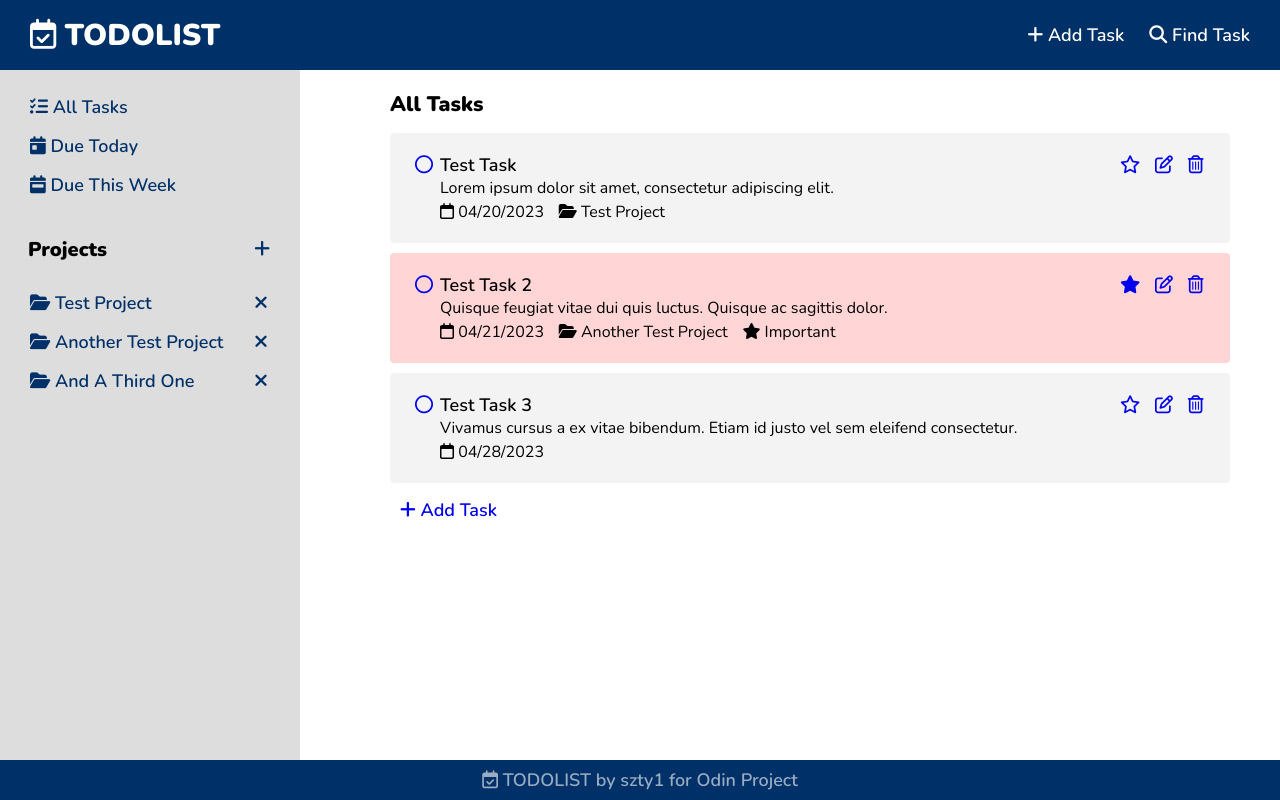
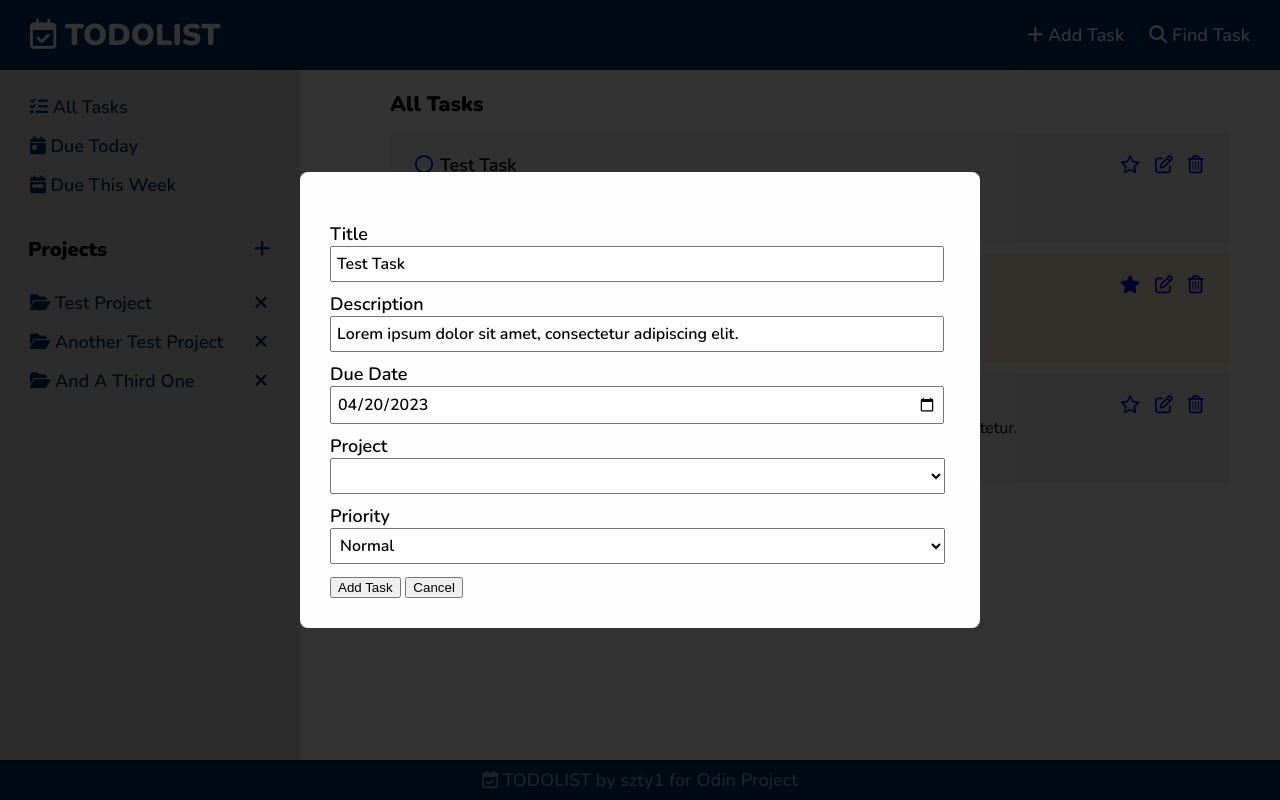
Before and after one commit to szty1/odin-todolist, a website built with webpack: page dist/index.html in a window 1280 px wide. Both pictures are taken after a click on the link 1164 px from the left and 165 px from the top of the page. Built offline with nearby package versions, Linux system fonts and the light colour scheme.

Commit message:
added edit taask modal window

```diff
--- a/src/modules/display.js
+++ b/src/modules/display.js
@@ -26,6 +26,7 @@ export default class Display {
       <div class="tasklist"></div>
     </div>
     <div class="footer"></div>
+    <div class="modal"></div>
     `;
   }
 
@@ -169,6 +170,46 @@ export default class Display {
     projects.innerHTML = "";
   }
 
+  static loadEditTaskModal(task) {
+    const modal = document.querySelector('.modal');
+
+    modal.innerHTML = `
+      <div class="add">
+        <form action="#" method="get" novalidate>
+          <div>
+            <label for="author">Title</label>
+            <input type="text" name="title" id="title" value="${task.getTitle()}" required>
+          </div>
+          <div>
+            <label for="title">Description</label>
+            <input type="text" name="description" id="description" value="${task.getDescription()}"required>
+          </div>
+          <div>
+            <label for="title">Due Date</label>
+            <input type="date" name="duedate" id="duedate" value="${task.getDueDateYYYYMMDD()}"required>
+          </div>
+          <div>
+            <label for="read">Project</label>
+            <select name="project" id="project">
+
+            </select>
+          </div>
+          <div>
+            <label for="read">Priority</label>
+            <select name="priority" id="priority">
+              <option value="normal">Normal</option>
+              <option value="important">Important</option>
+            </select>
+          </div>
+          <button type="submit">Add Task</button>
+          <button class="cancel">Cancel</button>
+        </form>
+      </div>
+    `;
+
+    modal.classList.add('visible');
+  }
+
   // input handlers
 
   static handleLoadTask(e) {
@@ -186,7 +227,7 @@ export default class Display {
   }
 
   static editTask(e) {
-
+    Display.loadEditTaskModal(Main.todolist.getTask(this.dataset.id));
   }
 
   static deleteTask(e) {
--- a/src/modules/task.js
+++ b/src/modules/task.js
@@ -1,4 +1,4 @@
-import { formatRelative, toDate, parseISO } from 'date-fns'
+import { format, formatRelative, toDate, parseISO } from 'date-fns'
 
 export default class Task {
   // private static field stores next unique id
@@ -38,6 +38,10 @@ export default class Task {
 
   getDueDate() {
     return this.dueDate;
+  }
+
+  getDueDateYYYYMMDD() {
+    return format(this.dueDate, "yyyy-MM-dd");
   }
 
   setDueDate(dueDate) {
--- a/src/styles/style.css
+++ b/src/styles/style.css
@@ -177,7 +177,7 @@ li {
 }
 
 .important {
-  background-color: #ffd5d5;
+  background-color: #ffead5;
 }
 
 .task p {
@@ -235,3 +235,55 @@ li {
 .footer span {
   color: #ffffff99;
 }
+
+div.modal {
+  display: none;
+  align-items: center;
+  justify-content: center;
+  position: fixed;
+  z-index: 1;
+  left: 0;
+  top: 0;
+  width: 100%;
+  height: 100%;
+  overflow: auto;
+  background-color: rgba(0,0,0,0.8);
+}
+
+div.visible {
+  display: flex;
+}
+
+div.add {
+  flex: 0 1 620px;
+  background-color: #fefefe;
+  padding: 30px;
+  border-radius: 8px;
+  width: 50%;
+  display: flex;
+  gap: 10px 20px;
+  align-items: center;
+}
+
+div.add form {
+  align-items: top;
+  margin-top: 20px;
+}
+
+div.add label {
+  display: block;
+}
+
+div.add input,
+div.add select {
+  width: 600px;
+  padding: 5px;
+  margin-bottom: 10px;
+  font-size: 16px;
+  font-family: "Nunito";
+  font-weight: 600;
+}
+
+div.add select {
+  width: 615px;
+}
```
Also changed, not shown: dist/main.js.
